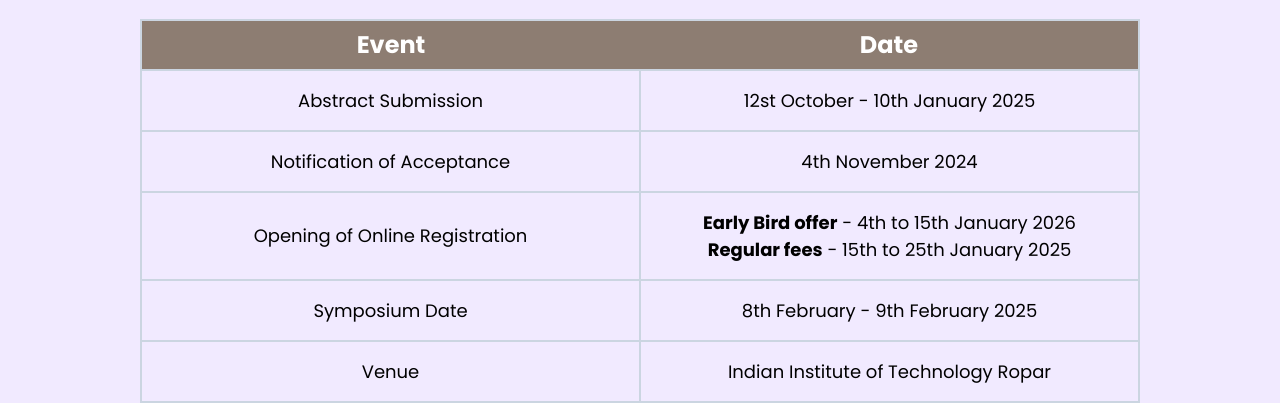
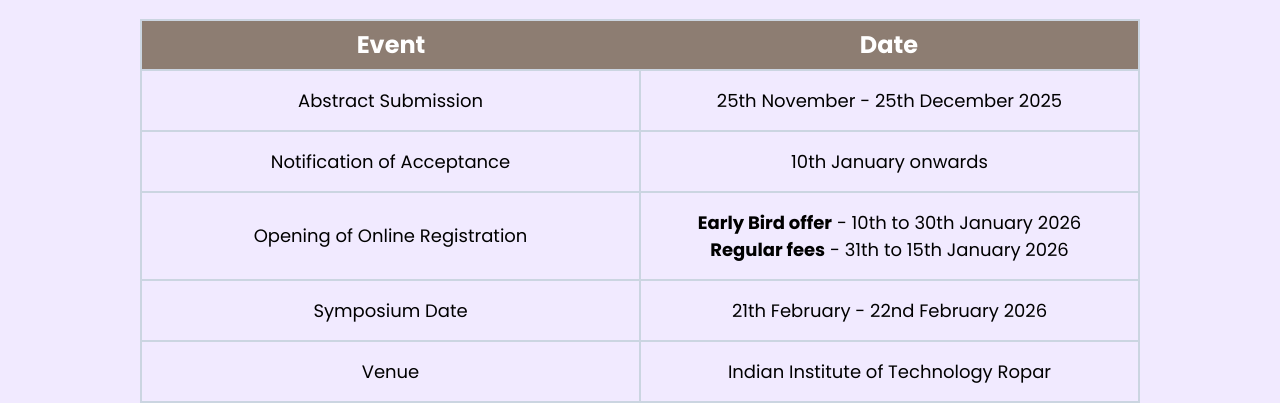
Before and after one commit to itspunkaj/CesaFiesta-React, a React (Vite) app: page /important-dates in a window 1280 px wide. Shown: the part 278-681 px from the top of the page. Built offline with nearby package versions, Linux system fonts and the light colour scheme.

Commit message:
fix: update important dates in ImportantDates component

```diff
--- a/src/Pages/ImportantDates/ImportantDates.jsx
+++ b/src/Pages/ImportantDates/ImportantDates.jsx
@@ -15,20 +15,20 @@
             <tbody>
               <tr className="hover:transform hover:scale-[1.02] hover:bg-[#f8f9fa] transition-transform duration-200 ease-in-out">
                 <td className="md:text-[18px] border-2 border-slate-300 py-4 px-3">Abstract Submission</td>
-                <td className="md:text-[18px] border-2 border-slate-300 py-4 px-3">12st October - 10th January 2025</td>
+                <td className="md:text-[18px] border-2 border-slate-300 py-4 px-3">25th November - 25th December 2025</td>
               </tr>
               <tr className="hover:transform hover:scale-[1.02] hover:bg-[#f8f9fa] transition-transform duration-200 ease-in-out">
                 <td className="md:text-[18px] border-2 border-slate-300 py-4 px-3">Notification of Acceptance</td>
-                <td className="md:text-[18px] border-2 border-slate-300 py-4 px-3">4th November 2024</td>
+                <td className="md:text-[18px] border-2 border-slate-300 py-4 px-3">10th January onwards</td>
               </tr>
               <tr className="hover:transform hover:scale-[1.02] hover:bg-[#f8f9fa] transition-transform duration-200 ease-in-out">
                 <td className="md:text-[18px] border-2 border-slate-300 py-4 px-3">Opening of Online Registration</td>
-                <td className="md:text-[18px] border-2 border-slate-300 py-4 px-3"><div><b>Early Bird offer</b> - 4th to 15th January 2026</div>
-                          <div><b>Regular fees</b> - 15th to 25th January 2025</div></td>
+                <td className="md:text-[18px] border-2 border-slate-300 py-4 px-3"><div><b>Early Bird offer</b> - 10th to 30th January 2026</div>
+                          <div><b>Regular fees</b> - 31th to 15th January 2026</div></td>
               </tr>
               <tr className="hover:transform hover:scale-[1.02] hover:bg-[#f8f9fa] transition-transform duration-200 ease-in-out">
                 <td className="md:text-[18px] border-2 border-slate-300 py-4 px-3">Symposium Date</td>
-                <td className="md:text-[18px] border-2 border-slate-300 py-4 px-3">8th February - 9th February 2025</td>
+                <td className="md:text-[18px] border-2 border-slate-300 py-4 px-3">21th February - 22nd February 2026</td>
               </tr>
               <tr className="hover:transform hover:scale-[1.02] hover:bg-[#f8f9fa] transition-transform duration-200 ease-in-out">
                 <td className="md:text-[18px] border-2 border-slate-300 py-4 px-3">Venue</td>
```
